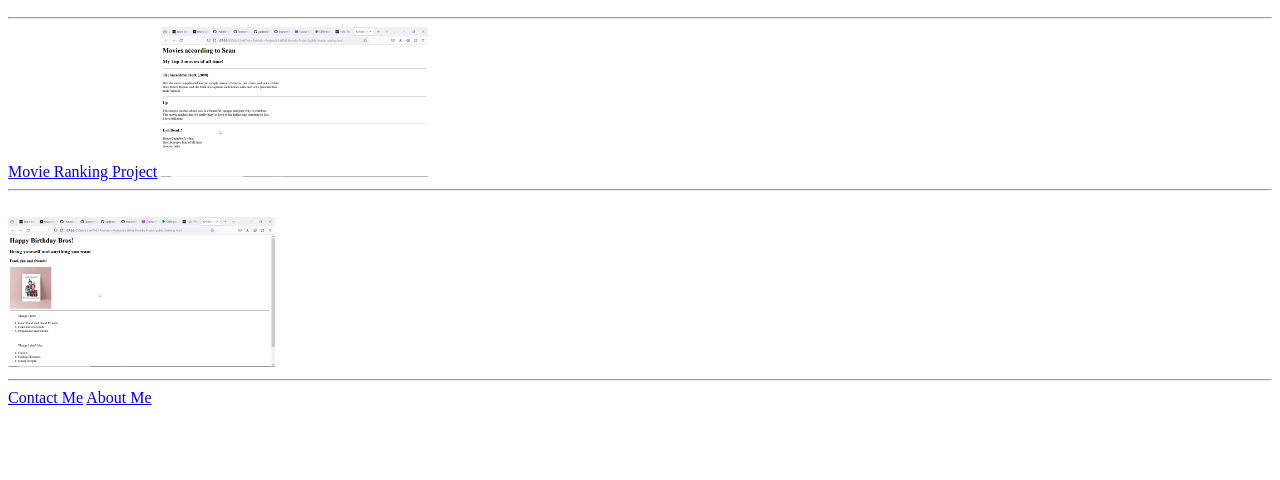
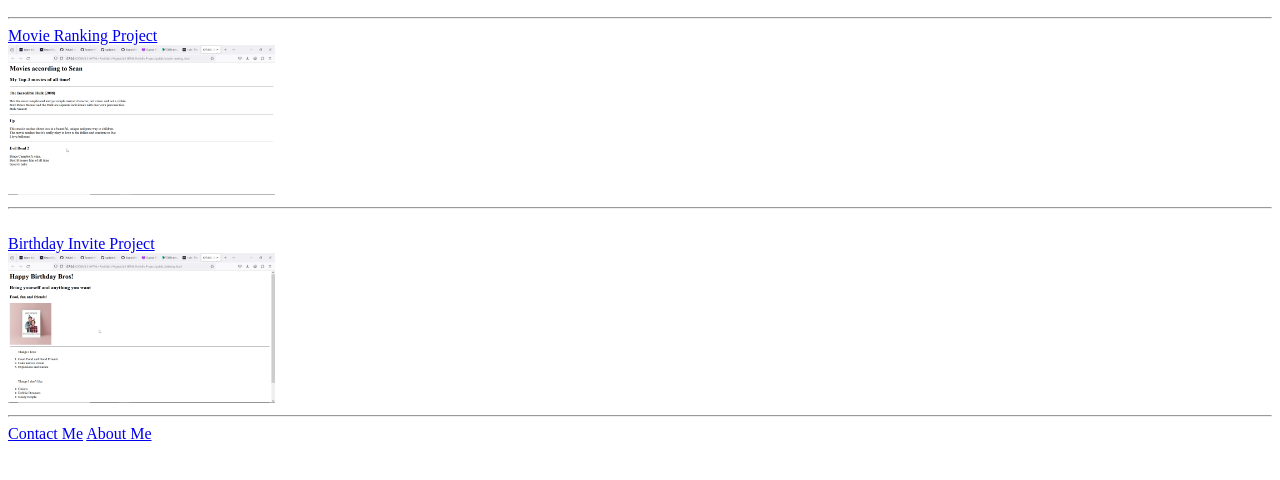
Before and after one commit to Snance1985/UdemyHTMLCourse, a plain HTML site: page 4.3+HTML+Portfolio+Project/4.3 HTML Porfolio Project/index.html in a window 1280 px wide. Shown: the part 110-590 px from the top of the page. Drawn offline with Linux system fonts and the light colour scheme.

Commit message:
updated portfolio page

```diff
--- a/4.3+HTML+Portfolio+Project/4.3 HTML Porfolio Project/index.html
+++ b/4.3+HTML+Portfolio+Project/4.3 HTML Porfolio Project/index.html
@@ -10,6 +10,7 @@
     <h2>Some of my projects!</h2>
     <hr />
     <a href="./public/movie-ranking.html">Movie Ranking Project</a>
+    <br>
     <img
       height="150"
       src="./assets/images/movie-ranking.png"
@@ -18,7 +19,8 @@
     <br />
     <hr />
     <br />
-    <a href="./public/birthday.html"></a>
+    <a href="./public/birthday.html">Birthday Invite Project</a>
+    <br>
     <img
       height="150"
       src="./assets/images/birthday-invite.png"
```
